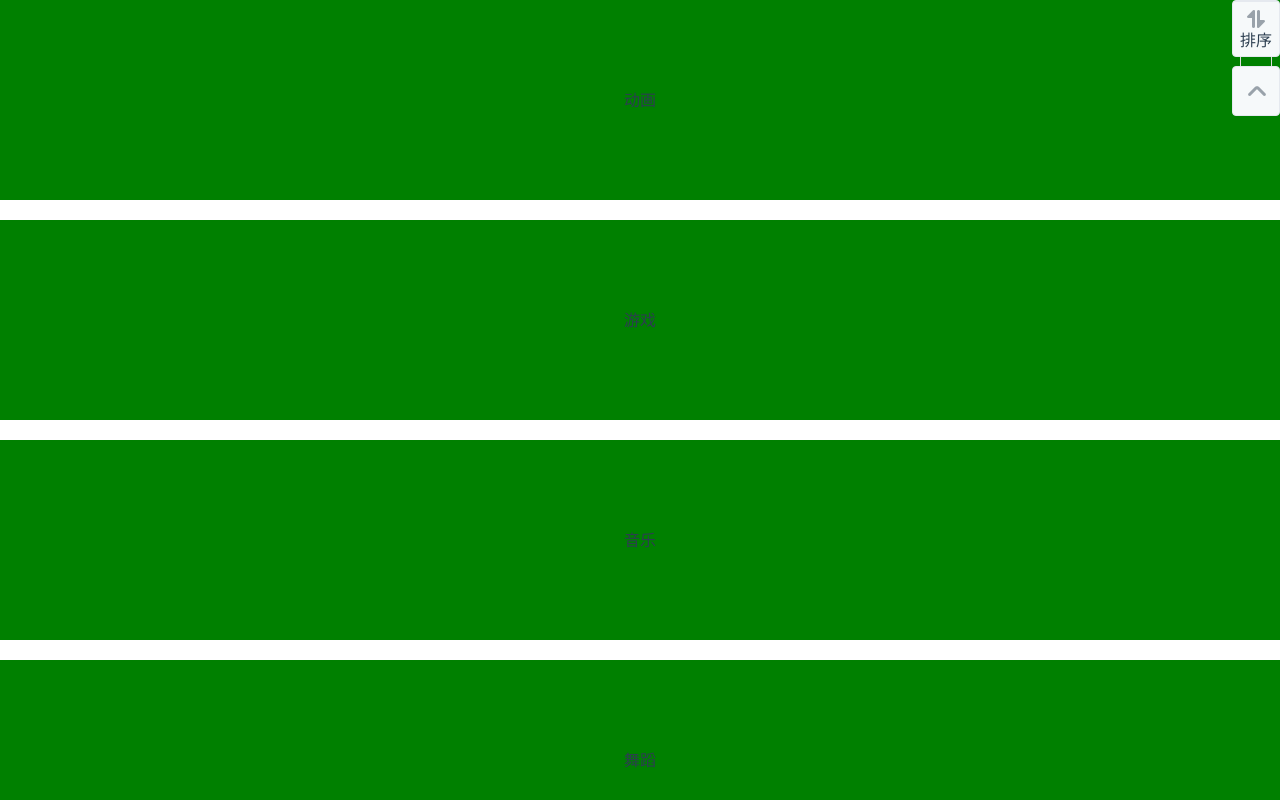
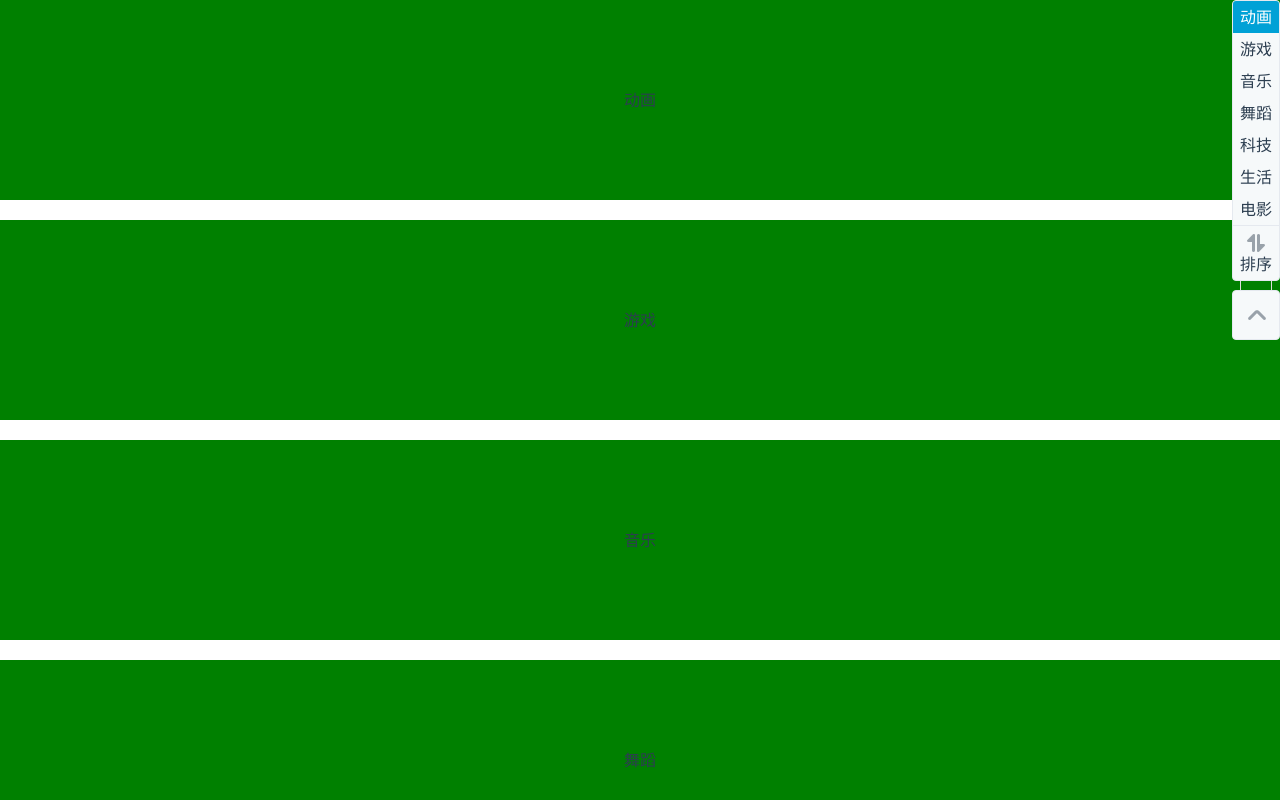
Before and after one commit to lybenson/bilibili-scroll, a Vue app: page / in a window 1280 px wide. Shown: the top 800 px of the page. Built offline with nearby package versions, Linux system fonts and the light colour scheme.

Commit message:
click to move

```diff
--- a/src/App.vue
+++ b/src/App.vue
@@ -4,17 +4,17 @@
         <h1>{{ item.name }}</h1>
       </span>
     </div>
-    <navc :options="options"></navc>
+    <NavSide :options="options"></NavSide>
   </div>
 </template>
 
 <script>
-import navc from './components/bilibili-scroll'
+import NavSide from './components/NavSide'
 
 export default {
   name: 'app',
   components: {
-    navc
+    NavSide
   },
   data() {
     return {
@@ -45,9 +45,9 @@ export default {
   computed: {
     options() {
       let options = {
-        offset: 100,
-        data: this.data,
-        offsetTop: 0
+        offset: 100, //偏移的距离
+        items: this.items,
+        offsetTop: 0 //距离顶部距离
       }
       return options
     }
--- a/src/components/bilibili-scroll.vue
+++ b/src/components/NavSide.vue
@@ -1,5 +1,5 @@
 <template>
-	<div class="navt">
+	<div class="nav-side">
 		<transition>
 			<div>
 				<div class="tip"></div>
@@ -7,7 +7,7 @@
 			</div>
 		</transition>
 		<div class="nav-list">
-			<div class="n-i sotrable" :class="{on: current===index}" v-for="(item, index) in items" @click="setEnable(index)">
+			<div class="n-i sotrable" :class="{on: current===index}" v-for="(item, index) in data" @click="setEnable(index)">
 				<div class="name">{{item.name}}</div>
 			</div>
 			<div class="n-i customize">
@@ -28,28 +28,77 @@ export default {
 	mixins: [scrollMixin],
 	data() {
 		return {
-			current: 0
+			current: 0,
+			data: [],
+			time: 800
 		}
 	},
 	props: {
-		items: {
-			type: Array
+		options: {
+			type: Object
 		}
 	},
+	mounted() {
+		this.init()
+	},
 	methods: {
+		init() {
+			console.log('初始化数据')
+			this.initData()
+		},
+		initData() {
+			console.log('initData')
+			console.log(this.options.items)
+			this.data = Array.from(this.options.items, (d) => {
+				console.log('单个元素为'+JSON.stringify(d))
+				let element = document.getElementById(`b_${d.desc}`)
+				if (!element) {
+
+					return
+				}
+				let offsetTop = this.getOffsetTop(element)
+				console.log(offsetTop)
+				return {
+					name: d.name,
+					element: element,
+					offsetTop: offsetTop,
+					height: element.offsetHeight
+				}
+			})
+		},
 		setEnable(index) {
 			if (index === this.current) {
 				return false
 			}
 			this.current = index
-
+			let target = this.data[index].element
+			this.scrollToElem(target, this.time, this.offset || 0).then(() => {
+				// this.queueNumber--
+				// if (this.queueNumber === 0) {
+				// 	this.isClickScroll = false
+				// }
+			})
+		},
+		//获取元素距离顶部的距离
+		getOffsetTop(element) {
+			var top, clientTop, clientLeft, scrollTop, scrollLeft,
+			doc = document.documentElement,
+			body = document.body;
+			if (typeof element.getBoundingClientRect !== "undefined") {
+				top = element.getBoundingClientRect().top;
+			} else {
+				top = 0;
+			}
+			clientTop = doc.clientTop || body.clientTop || 0;
+			scrollTop = window.pageYOffset || doc.scrollTop;
+			return (top + scrollTop - clientTop);
 		}
 	}
 }
 </script>
 
 <style lang="stylus" scoped>
-	.navt
+	.nav-side
 		position fixed
 		width 48px
 		text-align center
--- a/src/components/smooth-scroll.js
+++ b/src/components/smooth-scroll.js
@@ -40,6 +40,7 @@ const scrollToTop = (time) => {
 
 //  滚动到某元素
 const scrollToElem = (elem, time, offset) => {
+	console.log('elem:' + elem)
 	let top = elem.getBoundingClientRect().top  + ( window.pageYOffset || document.documentElement.scrollTop )  - ( document.documentElement.clientTop || 0 )
 	return scrollTo(top - (offset || 0), time)
 }
```
